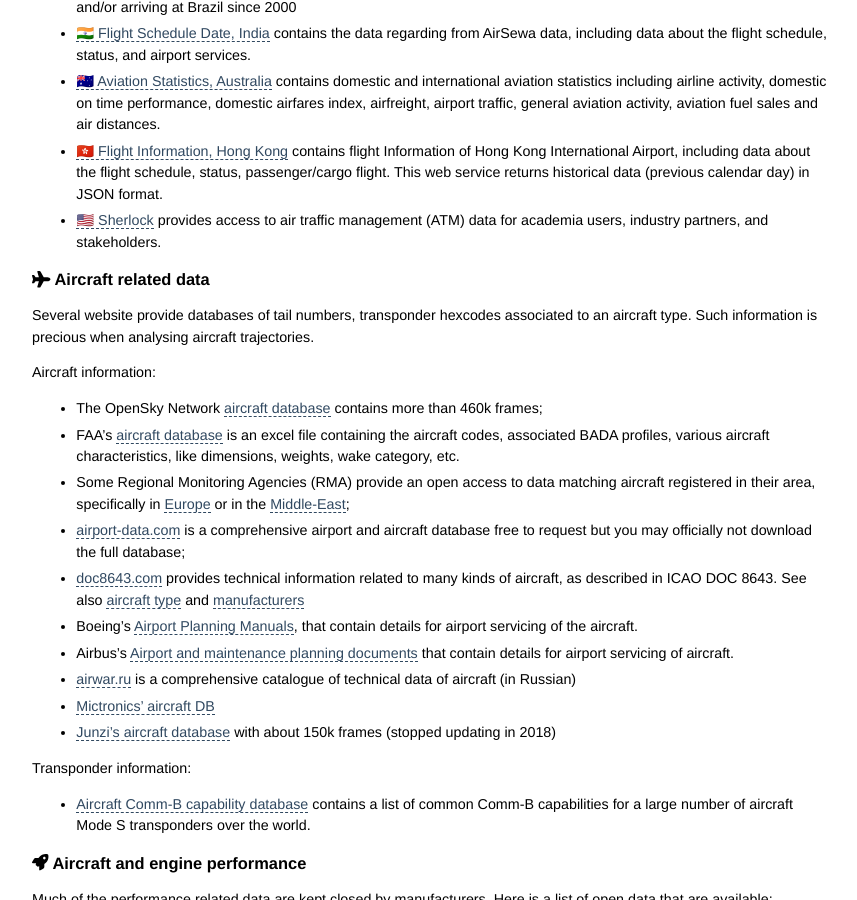
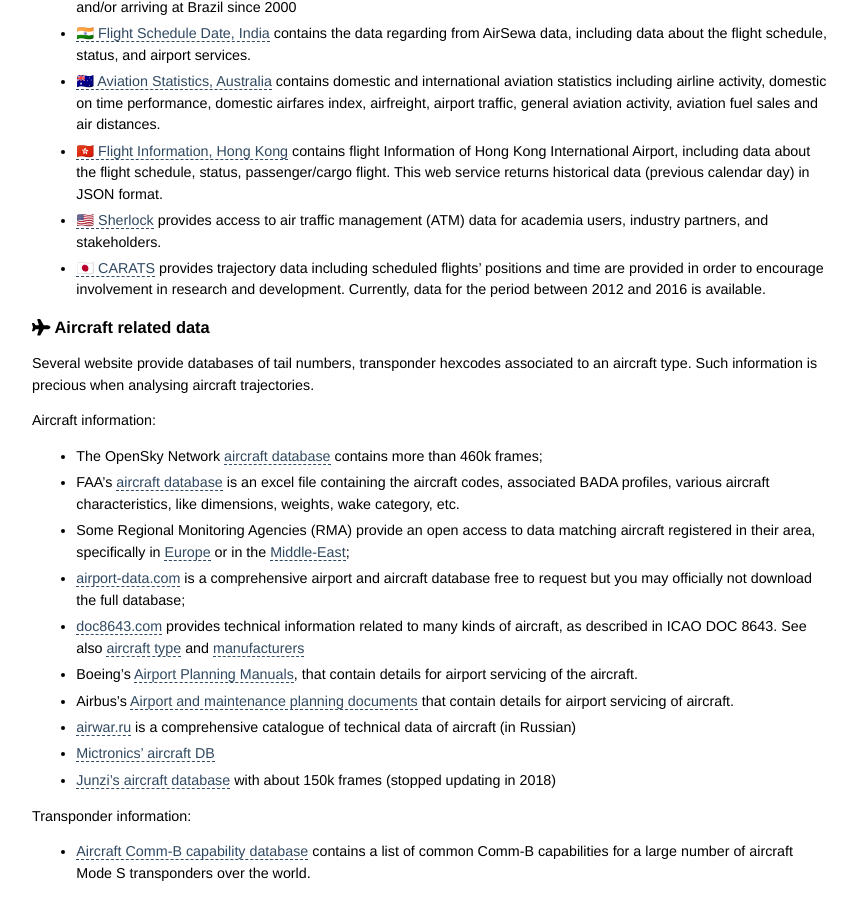
Before and after one commit to open-aviation/atmdata, a Jekyll site: the page built from _pages/data_sources.md, in a window 1280 px wide and 900 px high, scrolled down 1029 px. Shown: the whole window, without its empty margins (208-1065 px from the left). Built offline with Jekyll 4.4.1, drawn with Linux system fonts in a browser that asks for light colours.

Commit message:
add Japan's CARATS

```diff
--- a/_pages/data_sources.md
+++ b/_pages/data_sources.md
@@ -35,6 +35,7 @@ The following websites provides access to flight data, usually contains the orig
 - [🇭🇰 Flight Information, Hong Kong](https://data.gov.hk/en-data/dataset/aahk-team1-flight-info) contains flight Information of Hong Kong International Airport, including data about the flight schedule, status, passenger/cargo flight. This web service returns historical data (previous calendar day) in
 JSON format.
 - [🇺🇸 Sherlock](https://www.nasa.gov/ames/aviationsystems/sherlock-data-warehouse/) provides access to air traffic management (ATM) data for academia users, industry partners, and stakeholders.
+- [🇯🇵 CARATS](https://www.mlit.go.jp/en/koku/koku_fr13_000029.html) provides trajectory data including scheduled flights’ positions and time are provided in order to encourage involvement in research and development. Currently, data for the period between 2012 and 2016 is available.
 
 
 ## <i class="fas fa-plane"></i> Aircraft related data
```
